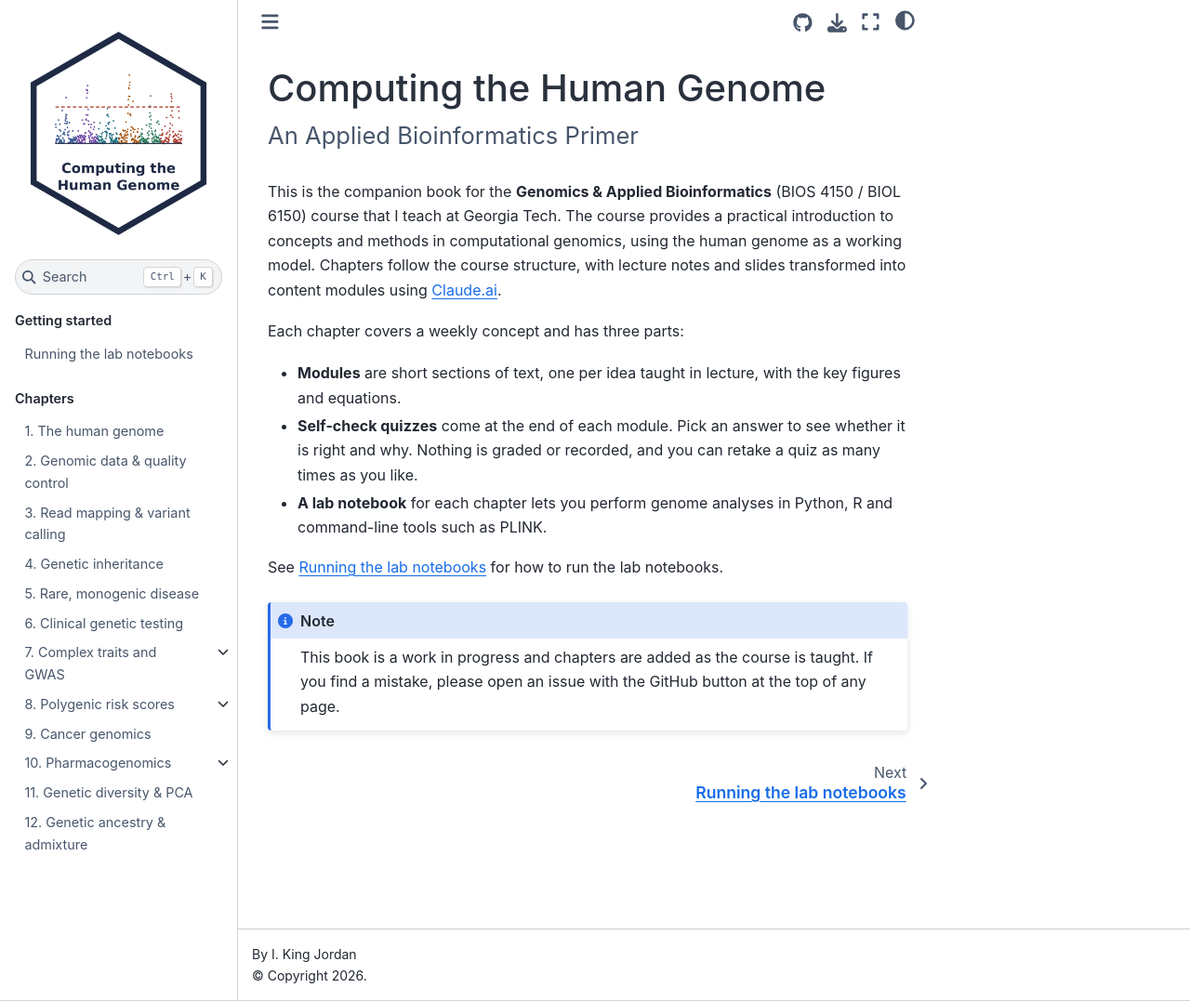
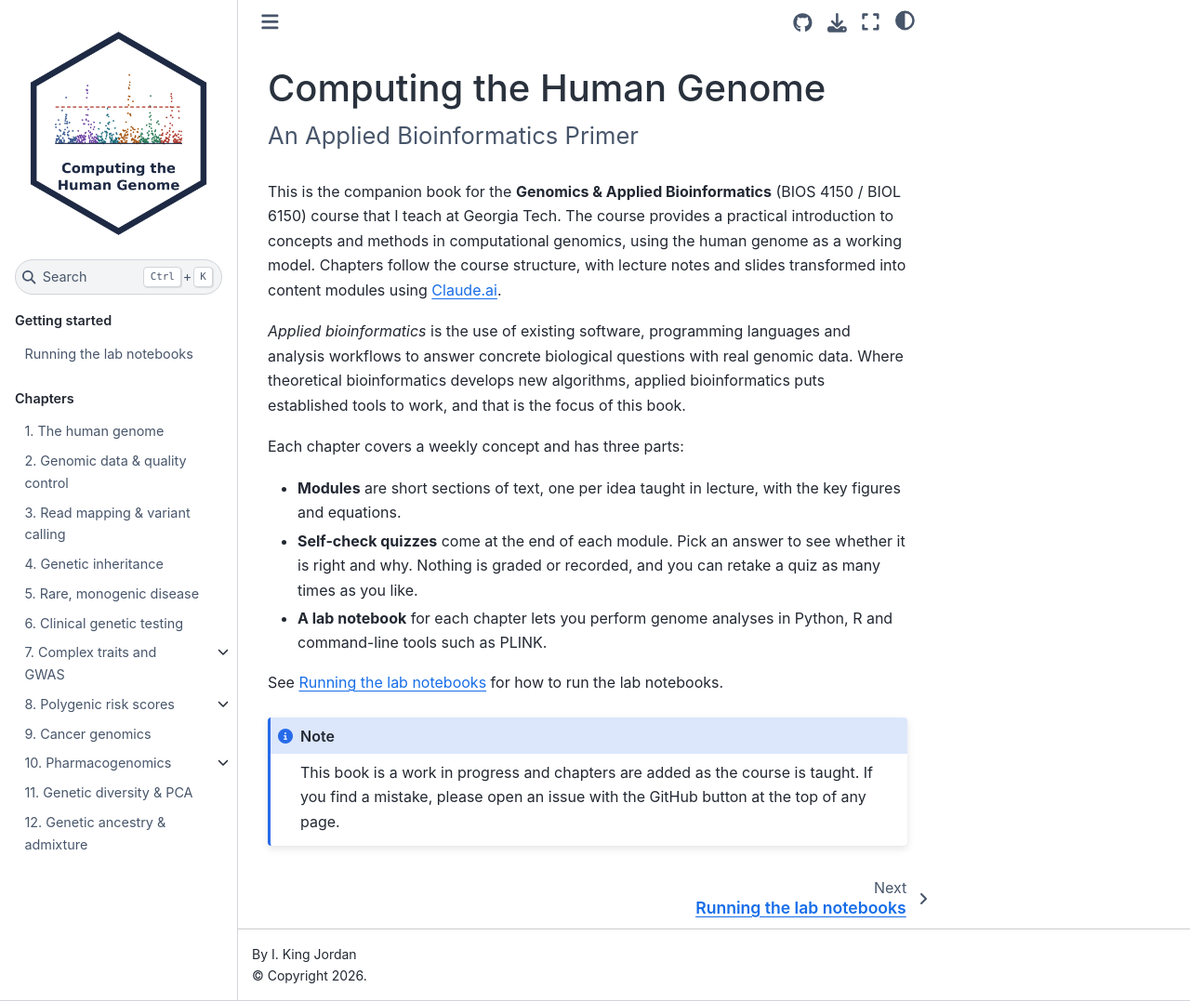
Before and after one commit to ikingjordan3/gab-book, a Jupyter Book: the page built from book/intro.md, in a window 1280 px wide and 1077 px high. Shown: the whole window at 93% size. Built offline with Jupyter Book 1.0.4 settings and Sphinx 7.4.7 and the Sphinx Book theme 1.1.4, drawn with Linux system fonts in a browser that asks for light colours.

Commit message:
Home page: brief definition of applied bioinformatics (#39)
Claude-Session: https://claude.ai/code/session_01U6DWbczHHPkg7cKWKdeH7Y

Co-authored-by: Claude Opus 5.5 <noreply@anthropic.com>

```diff
--- a/book/intro.md
+++ b/book/intro.md
@@ -6,6 +6,10 @@ This is the companion book for the **Genomics & Applied Bioinformatics** (BIOS 4
 at Georgia Tech. The course provides a practical introduction to concepts and methods in computational genomics,
 using the human genome as a working model. Chapters follow the course structure, with lecture notes and slides
 transformed into content modules using Claude.ai.
+
+*Applied bioinformatics* is the use of existing software, programming languages and analysis workflows to answer
+concrete biological questions with real genomic data. Where theoretical bioinformatics develops new algorithms,
+applied bioinformatics puts established tools to work, and that is the focus of this book.
 
 Each chapter covers a weekly concept and has three parts:
 
```
